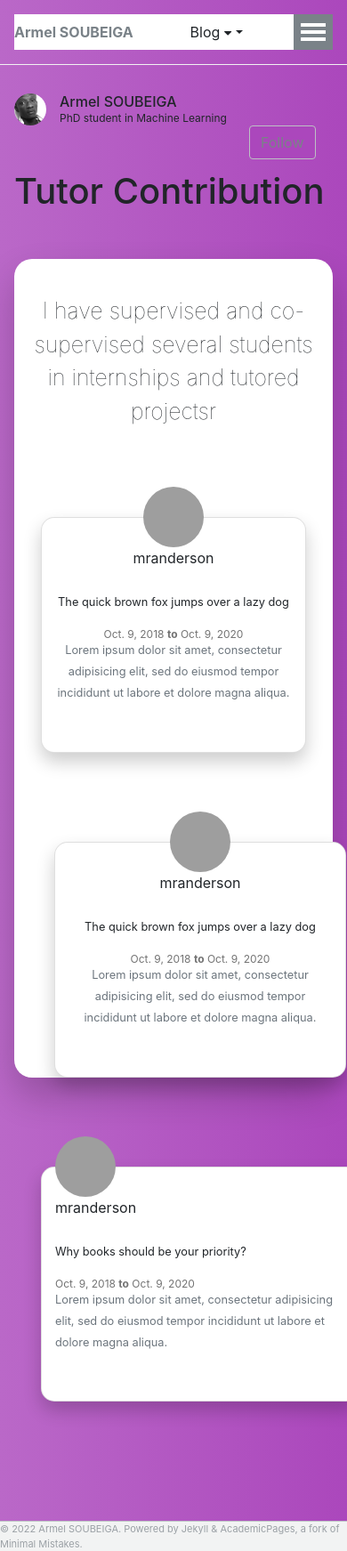
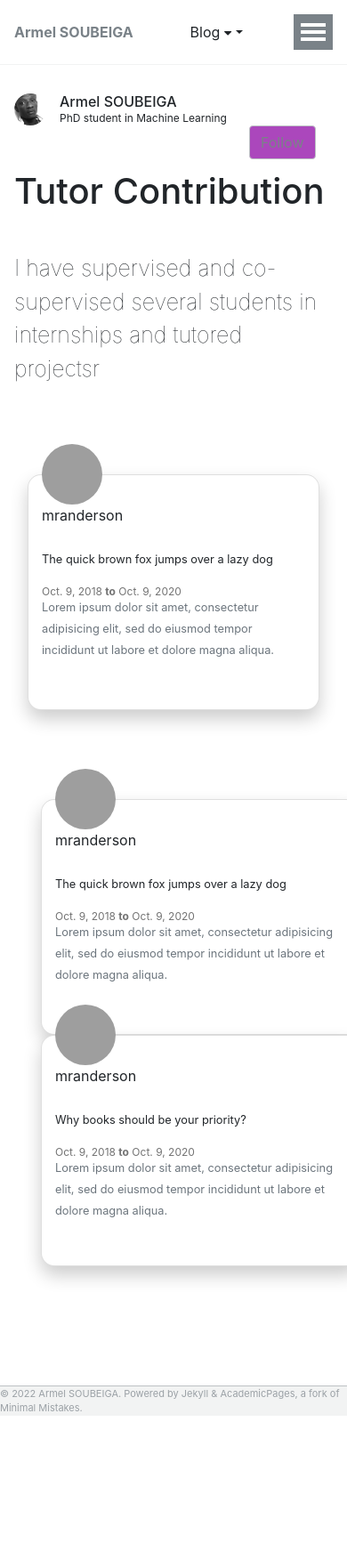
Before and after one commit to armelsoubeiga/armelsoubeiga.github.io, a Jekyll site: the page built from _pages/talks-tutor.html, in a window 390 px wide. Shown: the whole page at 89% size. Built offline with Jekyll 4.4.1, drawn with Linux system fonts in a browser that asks for light colours; nearby versions of some CDN libraries; after the commit the page ends 1591 px from its top, so only the background shows below that; grey boxes are pictures that could not be loaded.

Commit message:
Update talks-tutor.html

```diff
--- a/_pages/talks-tutor.html
+++ b/_pages/talks-tutor.html
@@ -15,17 +15,6 @@ author_profile: true
 <link rel="stylesheet" href="https://cdnjs.cloudflare.com/ajax/libs/jquery/3.2.1/jquery.min.js">
 
 <style>
-  body{
-  background: linear-gradient(90deg, #BA68C8 0%, #AB47BC 100%)
-  }
-  .container{
-  background-color: white;
-    text-align: center;
-    border-radius: 20px;
-    box-shadow: 0 20px 40px rgba(0, 0, 0, .2);
-    margin-bottom:50px;
-  }
-
   .title{
     font-size: 25px;
     font-weight: 100;
@@ -78,12 +67,9 @@ author_profile: true
   }
 </style>
 </head>
-
-<div class='container mx-auto mt-5 col-md-10 mt-100'>
     <div class="header">
         <div class="title">I have supervised and co-supervised several students in internships and tutored projectsr</div>
     </div>
-
     <div class="row" style="justify-content: center">
       {% for post in site.talks reversed %}
         <div class="card col-md-3 mt-100">
@@ -106,6 +92,5 @@ author_profile: true
         </div>
     </div>
   {% endfor %}
-</div>
 </body>
 </html>
```
